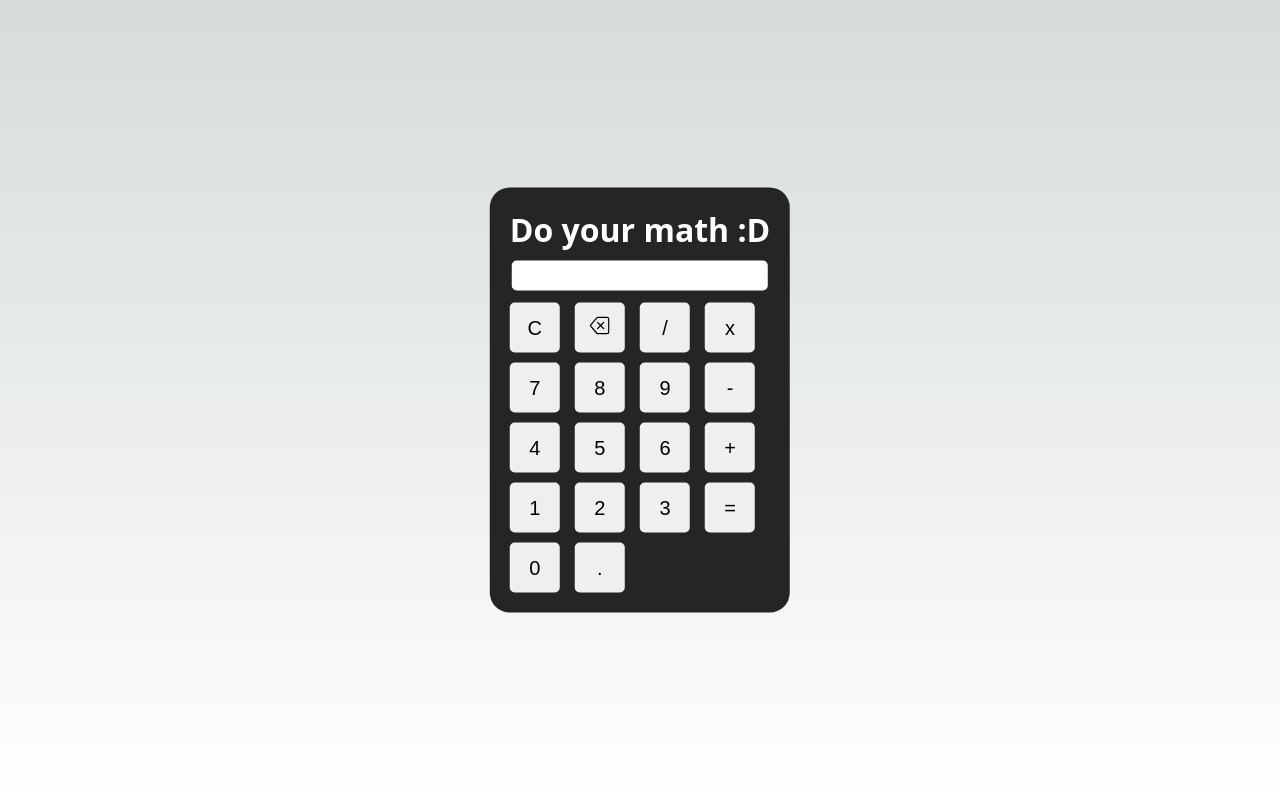
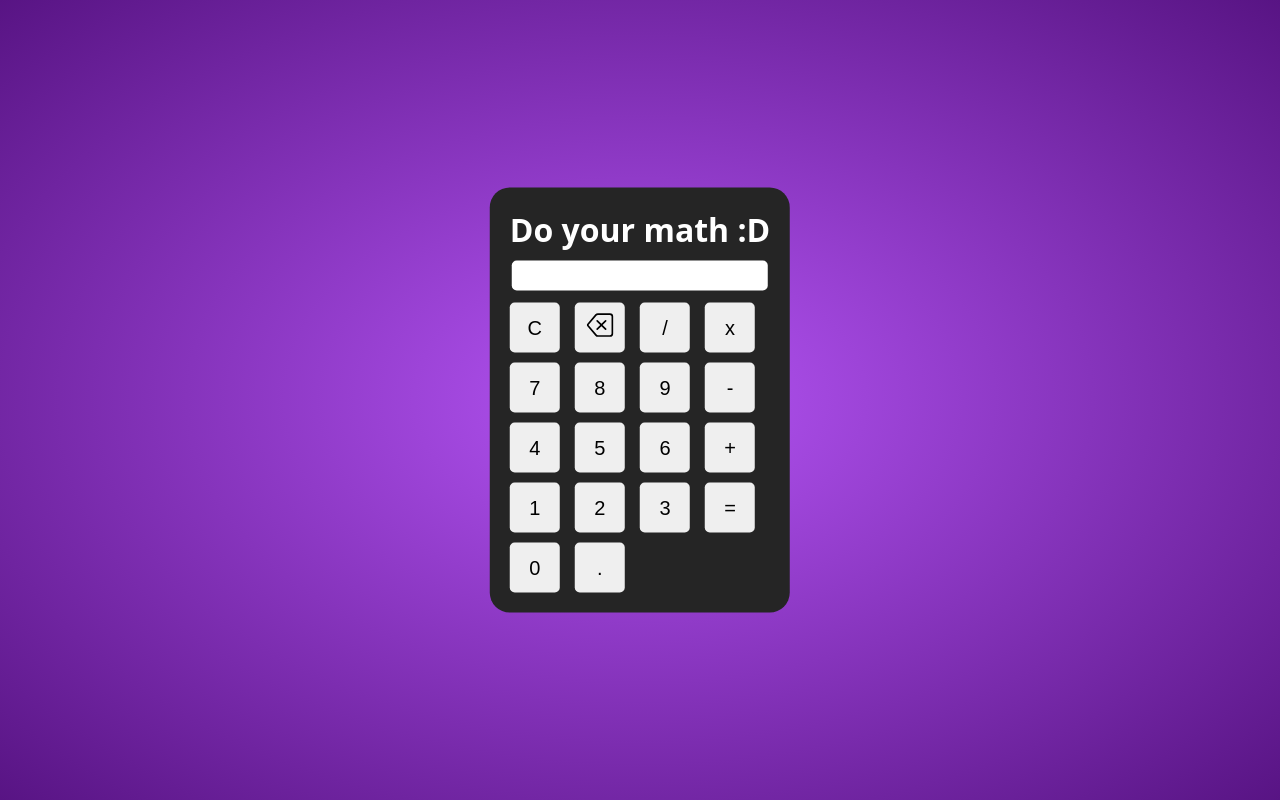
Before and after one commit to yuutsuga/Tasks, a Next.js app: page /calculadora in a window 1280 px wide. Built offline with nearby package versions, Linux system fonts and the light colour scheme.

Commit message:
[Create]: Calculator page style improved

```diff
--- a/src/app/calculadora/calculadora.style.tsx
+++ b/src/app/calculadora/calculadora.style.tsx
@@ -7,6 +7,10 @@ export const Body = styled.div`
     text-align: center;
     color: #fff;
     font-family: system-ui;
+    background-image: radial-gradient(#B454F4, #581484);
+    background-position: center;
+    background-repeat: none;
+    background-size: cover;
 `
 
 export const Calc = styled.div`
@@ -48,4 +52,10 @@ export const Keypad = styled.div`
 `
 export const Title = styled.h1`
     margin-bottom: 10px;
+    color: white;
+    cursor: default;
+    &:hover{
+        color: white;
+        text-shadow: 0 0 8px white;
+    }
 `
--- a/src/app/calculadora/page.tsx
+++ b/src/app/calculadora/page.tsx
@@ -30,7 +30,7 @@ function Calculadora() {
 			<Result>{num}</Result>
 			<Keypad>
 				<Button onClick={clean}>C</Button>
-				<Button onClick={back}><BsBackspace /></Button>
+				<Button onClick={back}><BsBackspace size={27}/></Button>
 				<Button onClick={handleClick} value={'/'}>/</Button>
 				<Button onClick={handleClick} value={'*'}>x</Button>
 				<Button onClick={handleClick} value={7}>7</Button>
```
